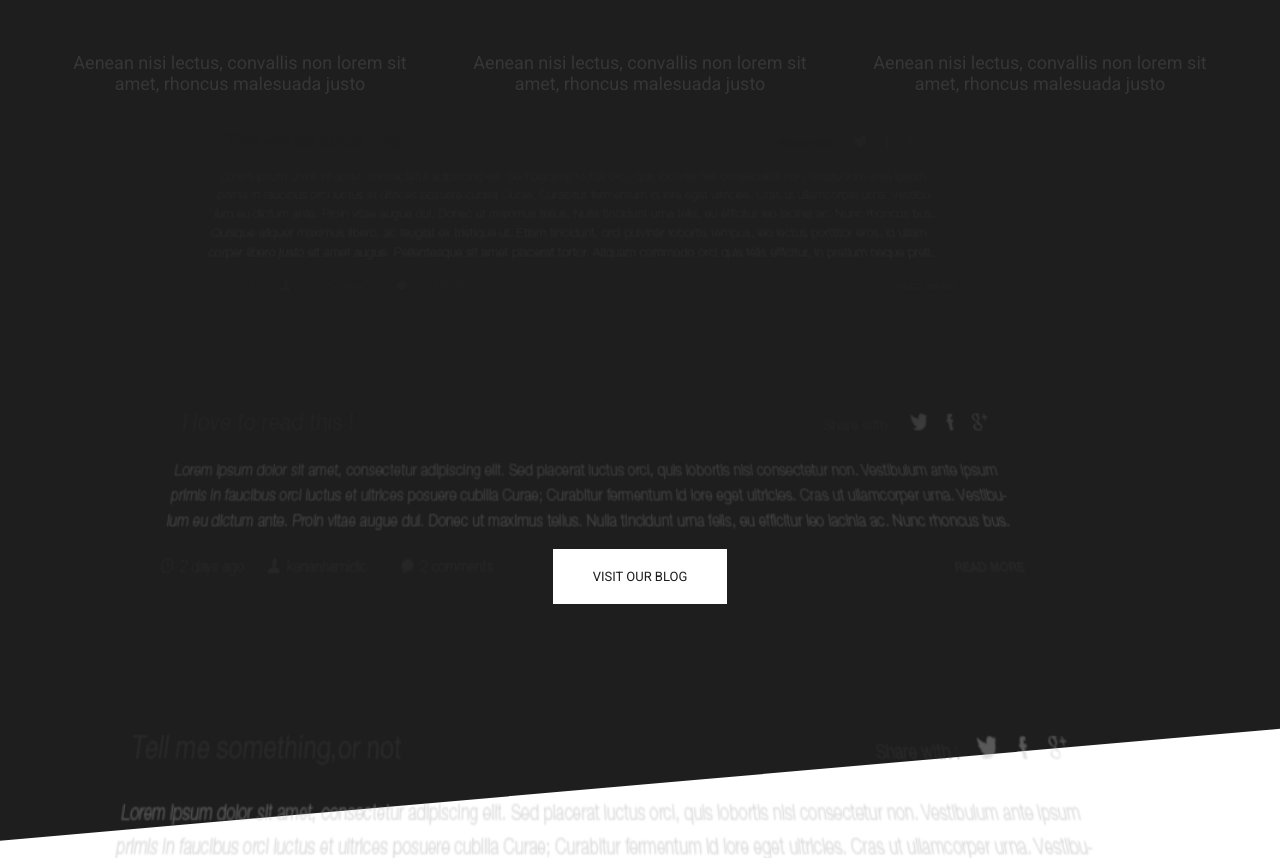
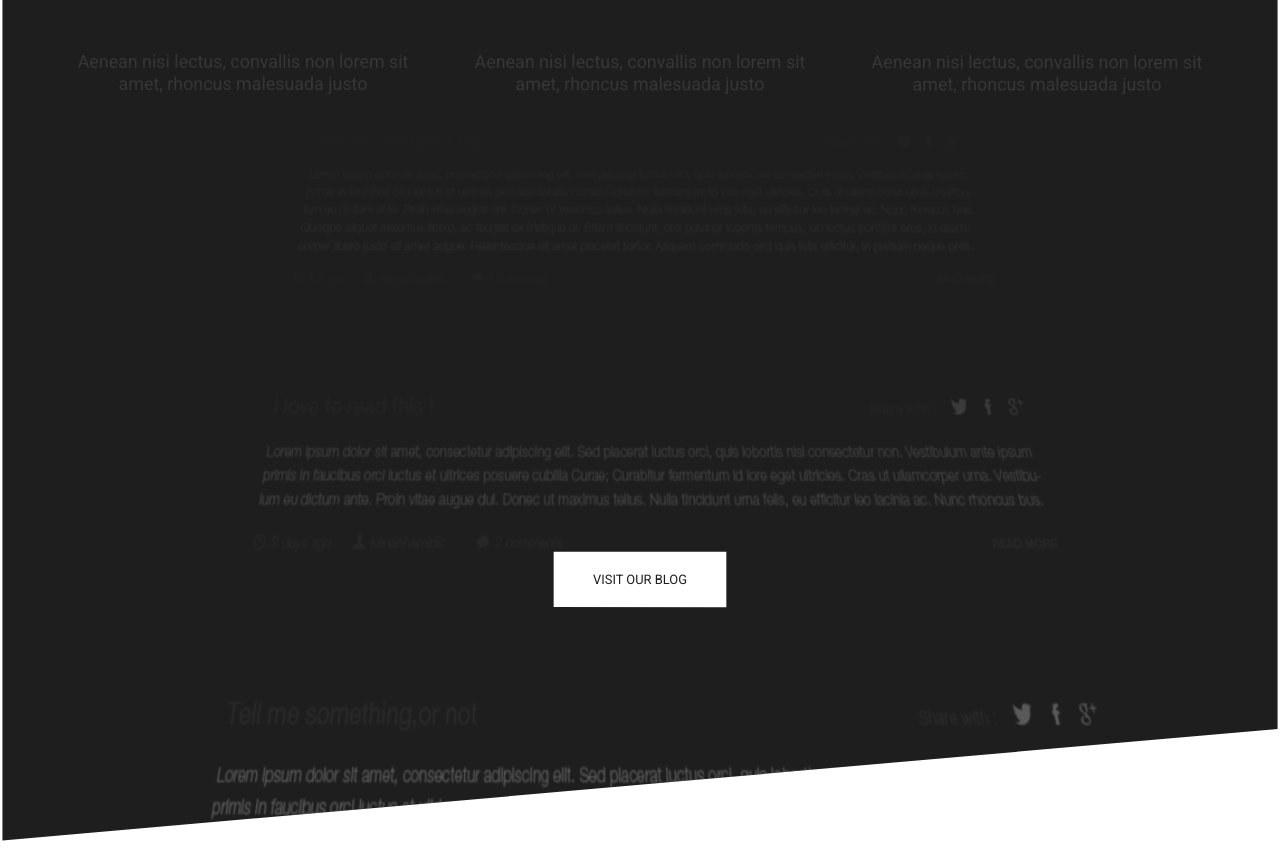
Before and after one commit to Al-x-R/BW-landing, a plain HTML site: page index.html in a window 1280 px wide. Shown: the part 3540-4398 px from the top of the page. Drawn offline with Linux system fonts and the light colour scheme.

Commit message:
Refactor services section

```diff
--- a/components/services/services.css
+++ b/components/services/services.css
@@ -1,23 +1,18 @@
 #services {
     margin-top: 50px;
+    width: 100%;
     position: relative;
     color: var(--primary-light-color);
     text-align: center;
     font-family: 'Roboto', sans-serif;
+    transform: rotate(-5deg) skew(-5deg);
+    background-color: var(--primary-dark-color);
+    overflow: hidden;
 }
 
-#services:before {
-    content: '';
-    position: absolute;
-    top: 0;
-    left: -5px;
-    right: -5px;
-    height: 100%;
-    z-index: -1;
-    background-color: var(--primary-dark-color);
-    transform: rotate(-5deg) skew(-5deg);
+#services .container {
+    transform: rotate(5deg) skew(5deg);
 }
-
 .title-block {
     padding-top: 80px;
 }
@@ -64,7 +59,7 @@
     position: absolute;
     bottom: 100px;
     right: 0;
-    left: 50%;
+    left: 55%;
     top: 55%;
     transform: translate(-50%, 0);
 }
```
